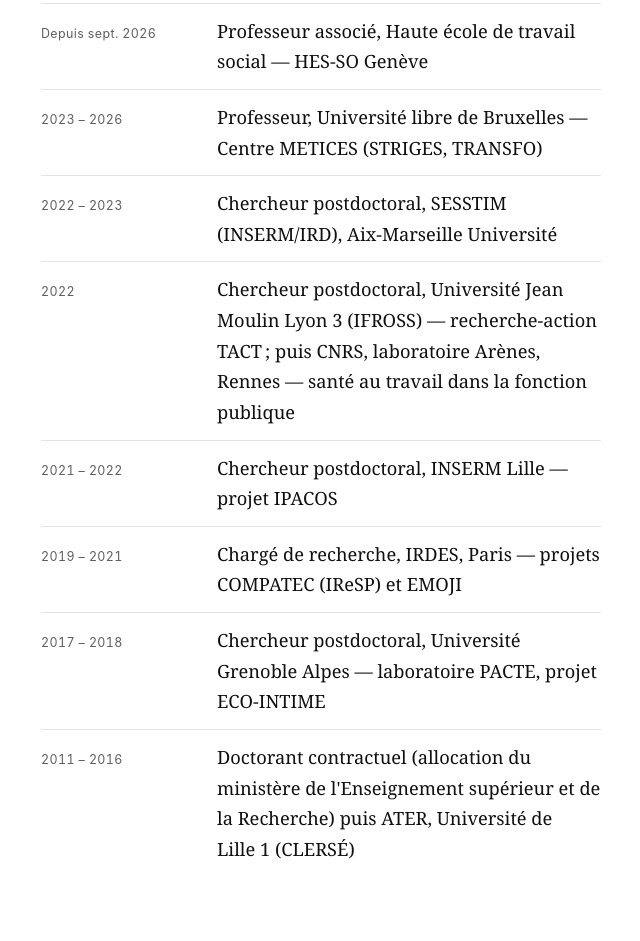
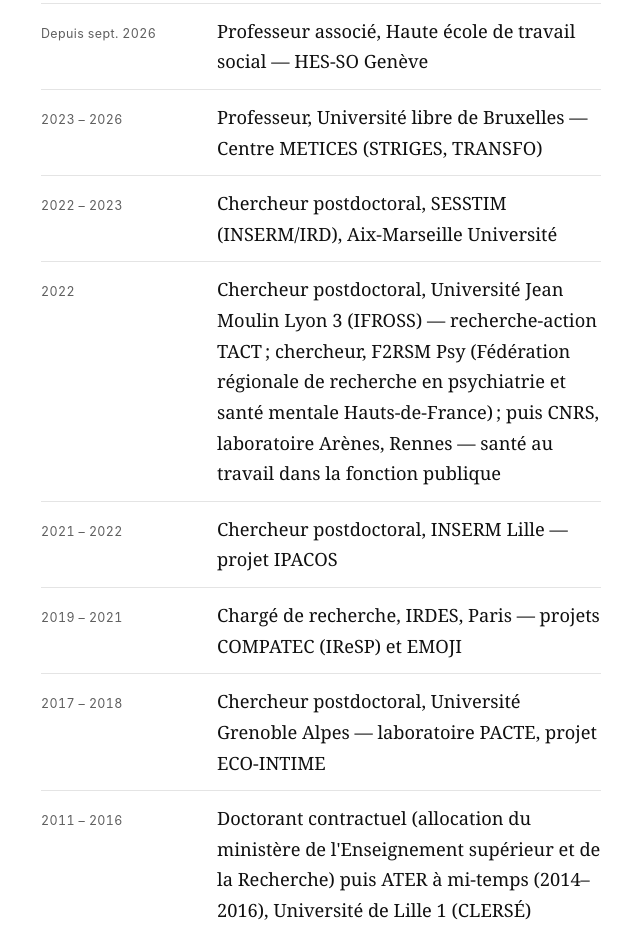
Before and after one commit to pierrebrasseur/pierrebrasseur.github.io, a plain HTML site: page cv.html in a window 1280 px wide. Shown: the part 1219-2160 px from the top of the page, without its empty margins (319-959 px from the left). Drawn offline with Linux system fonts and the light colour scheme.

Commit message:
CV : ATER à mi-temps (2014-2016), F2RSM Psy (2022), d'après les pièces de carrière
Co-Authored-By: Claude Opus 5.5 <noreply@anthropic.com>

```diff
--- a/cv.html
+++ b/cv.html
@@ -74,7 +74,7 @@
     </div>
     <div>
       <dt>2022</dt>
-      <dd>Chercheur postdoctoral, Université Jean Moulin Lyon&nbsp;3 (IFROSS) — recherche-action TACT&#8239;; puis CNRS, laboratoire Arènes, Rennes — santé au travail dans la fonction publique</dd>
+      <dd>Chercheur postdoctoral, Université Jean Moulin Lyon&nbsp;3 (IFROSS) — recherche-action TACT&#8239;; chercheur, F2RSM Psy (Fédération régionale de recherche en psychiatrie et santé mentale Hauts-de-France)&#8239;; puis CNRS, laboratoire Arènes, Rennes — santé au travail dans la fonction publique</dd>
     </div>
     <div>
       <dt>2021 – 2022</dt>
@@ -90,7 +90,7 @@
     </div>
     <div>
       <dt>2011 – 2016</dt>
-      <dd>Doctorant contractuel (allocation du ministère de l'Enseignement supérieur et de la Recherche) puis ATER, Université de Lille&nbsp;1 (CLERSÉ)</dd>
+      <dd>Doctorant contractuel (allocation du ministère de l'Enseignement supérieur et de la Recherche) puis ATER à mi-temps (2014–2016), Université de Lille&nbsp;1 (CLERSÉ)</dd>
     </div>
   </dl>
 
```
